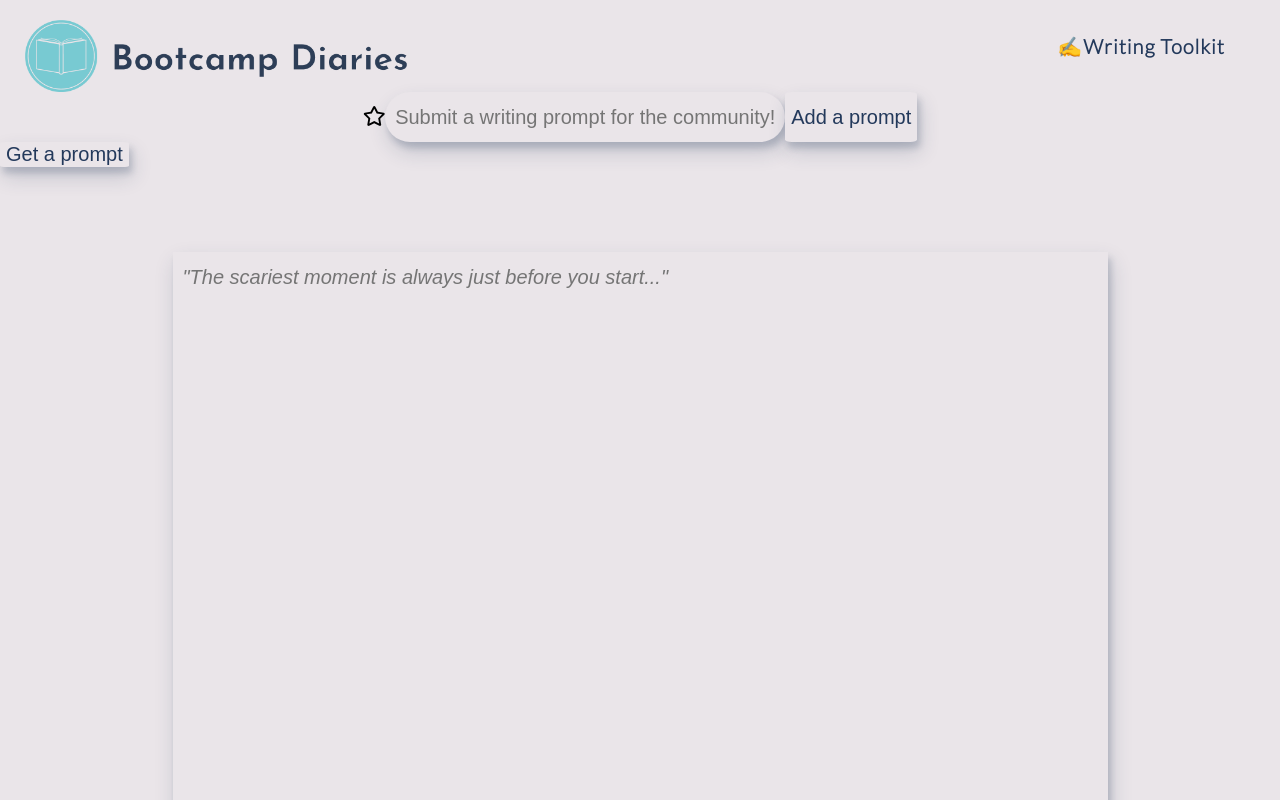
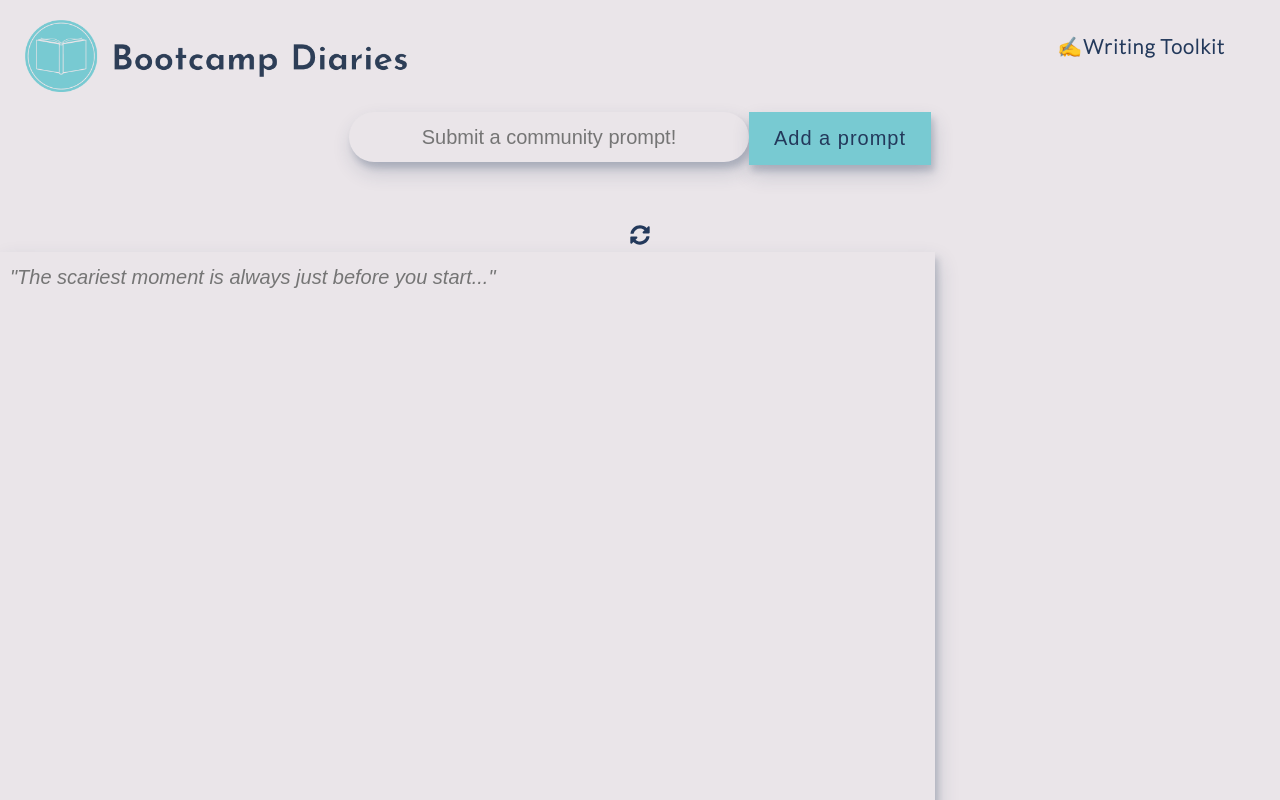
Before and after one commit to 4-u-2-write/4-u-2-write, a React (Create React App) app: page /prompts in a window 1280 px wide. Shown: the top 800 px of the page. Built offline with nearby package versions, Linux system fonts and the light colour scheme; no server answers; the database is empty.

Commit message:
styled the prompt area

```diff
--- a/src/App.css
+++ b/src/App.css
@@ -94,7 +94,7 @@ label[for="toggleMenu"]:focus {
 
 form {
     display: flex;
-    justify-content: center;
+    justify-content: start;
 }
 
 input,
@@ -139,6 +139,10 @@ textarea:placeholder-shown {
 .icons :focus {
     color: #78CAD2;
     cursor: pointer;
+}
+
+.sync {
+    color: #23395B;
 }
 
 .page {
@@ -202,6 +206,20 @@ textarea:placeholder-shown {
 /* end timer component styles */
 
 /* prompt component styles  */
+
+.promptsFlex {
+    padding-top: 20px;
+    display: flex;
+    flex-direction: column;
+    align-items: center;
+
+}
+.promptsRequest {
+    display: flex;
+    flex-direction: column;
+    align-items: center;
+}
+
 .promptForm button,
 .promptForm input,
 .randPrompt {
@@ -211,9 +229,20 @@ textarea:placeholder-shown {
 }
 .promptForm button,
 .randPrompt {
-    background-color: #EAE5E9;
-    border-radius: 5%;
+     background-color: #78CAD2;
     color: #23395B;
+    color: #23395B;
+    /* font-weight: 700; */
+    letter-spacing: 1px;
+    padding: 15px 25px;
+    border: none;
+    cursor: pointer;
+}
+.promptsRequest p {
+    margin-top: 5px;
+}
+.promptsRequest {
+    padding-top: 60px;
 }
 
 
--- a/src/Prompts.js
+++ b/src/Prompts.js
@@ -1,7 +1,8 @@
 import firebase from "./firebase";
 import { useState, useEffect } from "react";
 import { FontAwesomeIcon } from "@fortawesome/react-fontawesome";
-import { faStar } from '@fortawesome/free-regular-svg-icons';
+// import { faStar } from '@fortawesome/free-regular-svg-icons';
+import { faSyncAlt } from "@fortawesome/free-solid-svg-icons";
 
 
 
@@ -57,26 +58,34 @@ const Prompts = () => {
     }
 
     return (
-      <>
+      <div className="promptsFlex">
       <form className="promptForm">
         <label htmlFor="newPrompt">
-          <FontAwesomeIcon className='star' icon ={faStar} />
+          {/* <FontAwesomeIcon className='star' icon ={faStar} /> */}
             <input
               type="text"
               id="newPrompt"
-              className="newPromt"
-              placeholder="Submit a writing prompt for the community!"
+              className="newPrompt"
+              placeholder="Submit a community prompt!"
               onChange={handlePromptChange}
               value={userPromptInput}
             />
           </label>
         <button type="submit" onClick={handlePromptClick}>Add a prompt</button>
         </form>
-        <button className="randPrompt" type="submit" onClick={randomizer}>Get a prompt</button>
-        <p>
-          {displayPrompt}
-        </p>
-    </>
+        <div className="promptsRequest">
+          <
+            FontAwesomeIcon
+          className='icons sync'
+          icon={faSyncAlt}
+          onClick={randomizer}
+          title="Need a writing prompt?"
+          />
+
+            <p>{displayPrompt}</p>
+
+        </div>
+    </div>
     )
 
 
```
